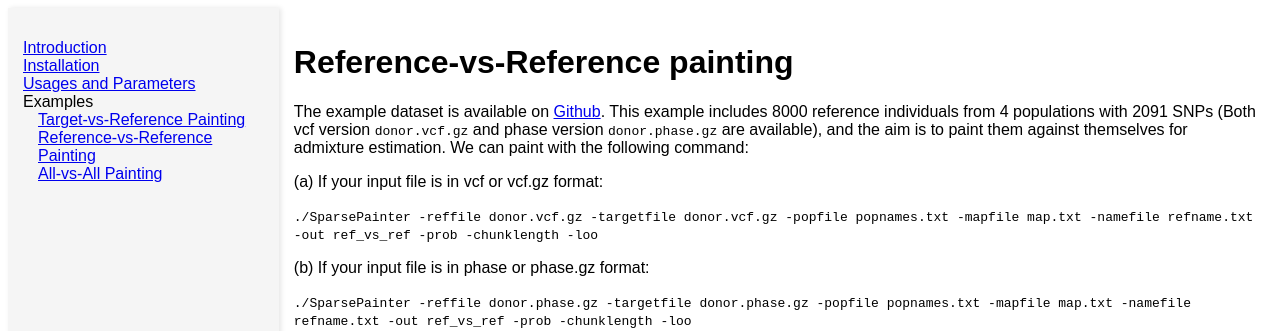
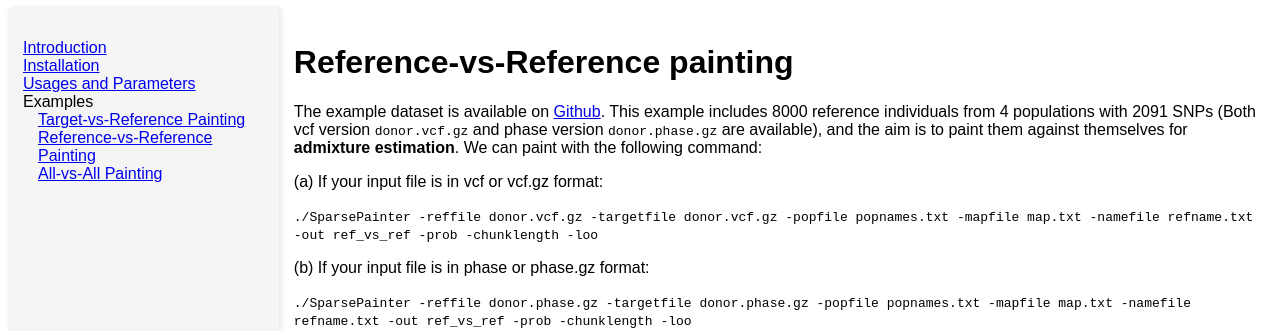
Before and after one commit to SparsePainter/SparsePainter.github.io, a Jekyll site: the page built from example/Reference-vs-Reference-painting.md, in a window 1280 px wide. Shown: the top 331 px of the page. Built offline with Jekyll 4.4.1, drawn with Linux system fonts in a browser that asks for light colours.

```diff
--- a/example/Reference-vs-Reference-painting.md
+++ b/example/Reference-vs-Reference-painting.md
@@ -5,7 +5,7 @@ title: Reference-vs-Reference painting
 
 # Reference-vs-Reference painting
 
-The example dataset is available on [Github](https://github.com/YaolingYang/SparsePainter/example). This example includes 8000 reference individuals from 4 populations with 2091 SNPs (Both vcf version ``donor.vcf.gz`` and phase version ``donor.phase.gz`` are available), and the aim is to paint them against themselves for admixture estimation. We can paint with the following command:
+The example dataset is available on [Github](https://github.com/YaolingYang/SparsePainter/example). This example includes 8000 reference individuals from 4 populations with 2091 SNPs (Both vcf version ``donor.vcf.gz`` and phase version ``donor.phase.gz`` are available), and the aim is to paint them against themselves for **admixture estimation**. We can paint with the following command:
 
 (a) If your input file is in vcf or vcf.gz format:
 
```
